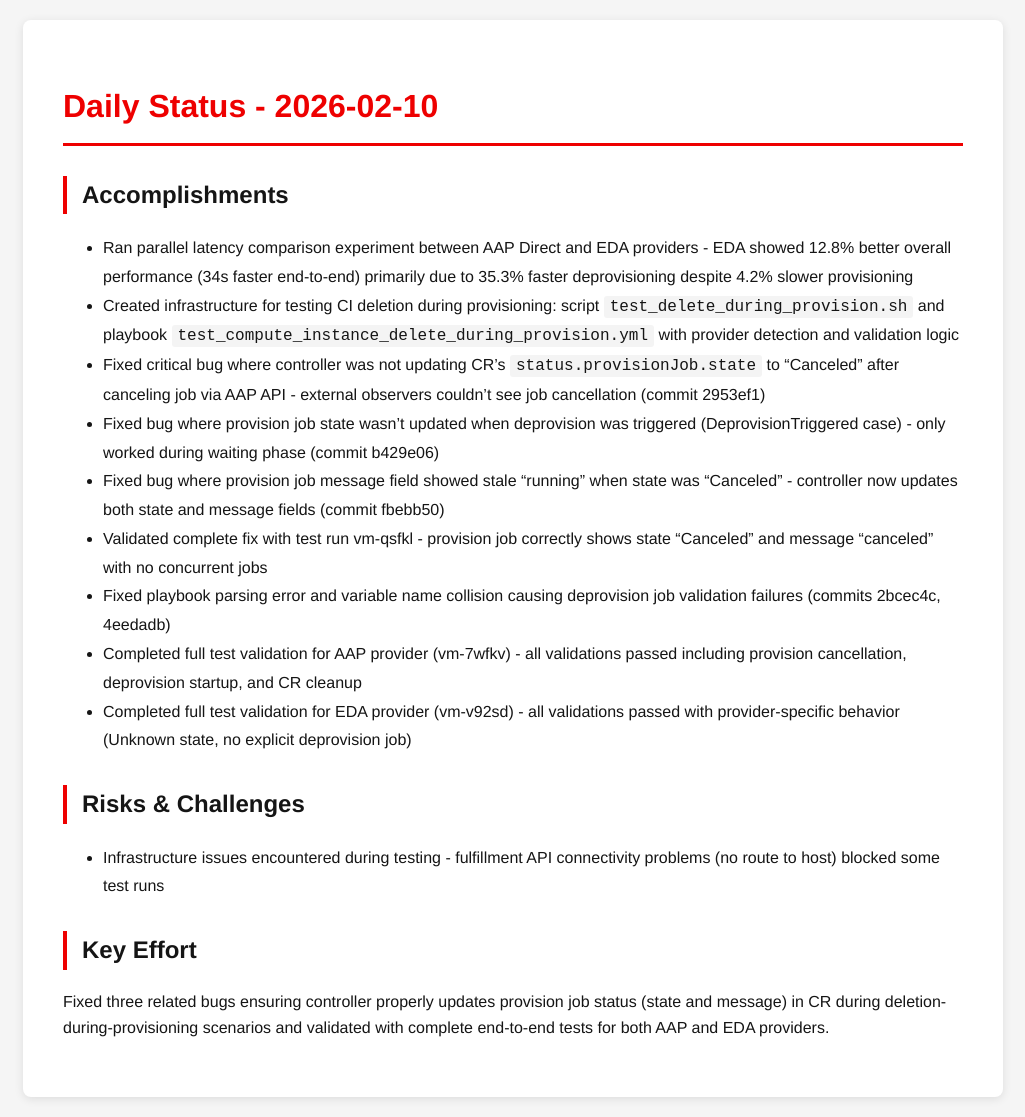
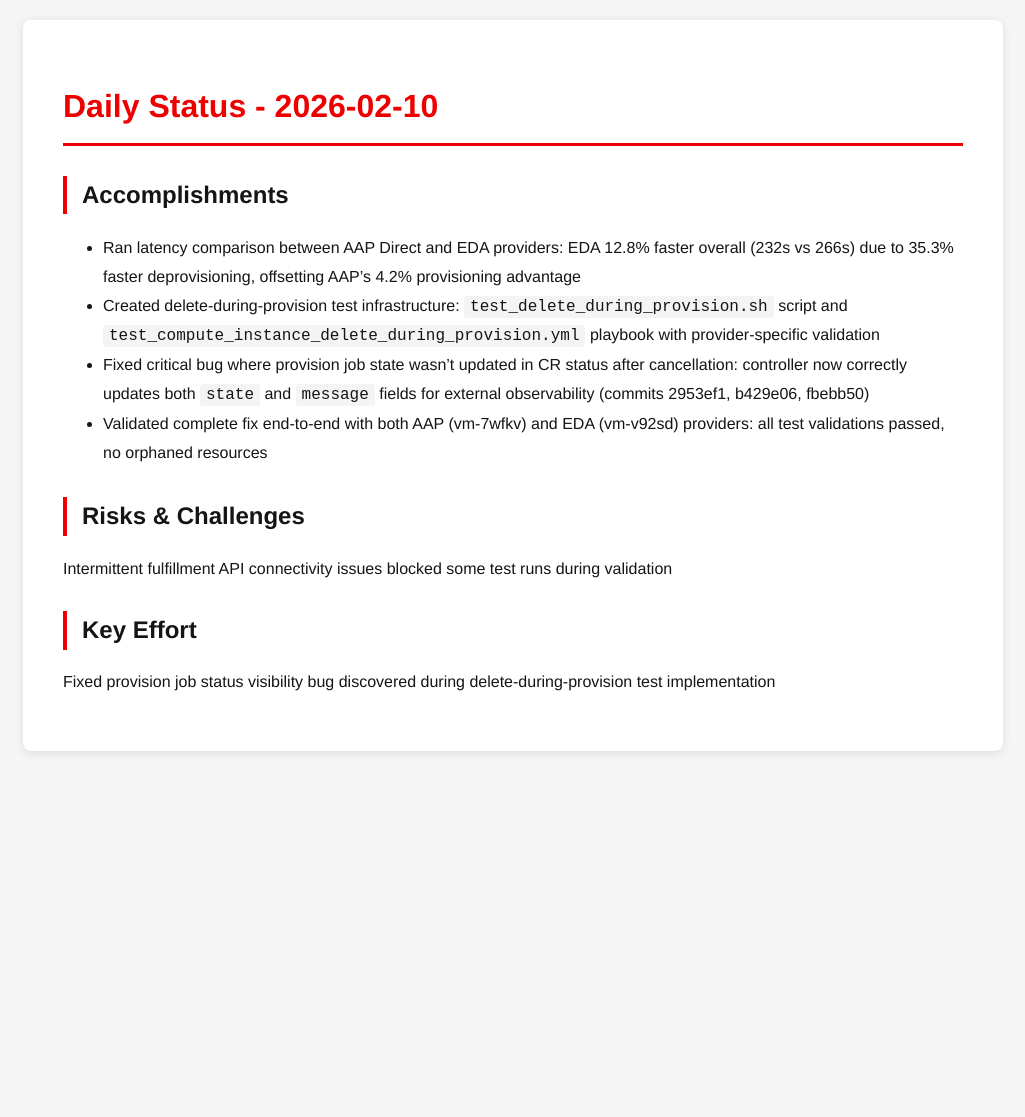
Before and after one commit to tzvatot/daily-status, a Jekyll site: the page built from 2026-02-10.md, in a window 1280 px wide. Shown: the whole page, without its empty margins (127-1152 px from the left). Built offline with Jekyll 4.4.1, drawn with Linux system fonts in a browser that asks for light colours; after the commit the page ends 900 px from its top, so only the background shows below that.

Commit message:
Daily status update - 2026-02-10

```diff
--- a/2026-02-10.md
+++ b/2026-02-10.md
@@ -7,18 +7,13 @@
 # Daily Status - 2026-02-10
 
 ## Accomplishments
-- Ran parallel latency comparison experiment between AAP Direct and EDA providers - EDA showed 12.8% better overall performance (34s faster end-to-end) primarily due to 35.3% faster deprovisioning despite 4.2% slower provisioning
-- Created infrastructure for testing CI deletion during provisioning: script `test_delete_during_provision.sh` and playbook `test_compute_instance_delete_during_provision.yml` with provider detection and validation logic
-- Fixed critical bug where controller was not updating CR's `status.provisionJob.state` to "Canceled" after canceling job via AAP API - external observers couldn't see job cancellation (commit 2953ef1)
-- Fixed bug where provision job state wasn't updated when deprovision was triggered (DeprovisionTriggered case) - only worked during waiting phase (commit b429e06)
-- Fixed bug where provision job message field showed stale "running" when state was "Canceled" - controller now updates both state and message fields (commit fbebb50)
-- Validated complete fix with test run vm-qsfkl - provision job correctly shows state "Canceled" and message "canceled" with no concurrent jobs
-- Fixed playbook parsing error and variable name collision causing deprovision job validation failures (commits 2bcec4c, 4eedadb)
-- Completed full test validation for AAP provider (vm-7wfkv) - all validations passed including provision cancellation, deprovision startup, and CR cleanup
-- Completed full test validation for EDA provider (vm-v92sd) - all validations passed with provider-specific behavior (Unknown state, no explicit deprovision job)
+- Ran latency comparison between AAP Direct and EDA providers: EDA 12.8% faster overall (232s vs 266s) due to 35.3% faster deprovisioning, offsetting AAP's 4.2% provisioning advantage
+- Created delete-during-provision test infrastructure: `test_delete_during_provision.sh` script and `test_compute_instance_delete_during_provision.yml` playbook with provider-specific validation
+- Fixed critical bug where provision job state wasn't updated in CR status after cancellation: controller now correctly updates both `state` and `message` fields for external observability (commits 2953ef1, b429e06, fbebb50)
+- Validated complete fix end-to-end with both AAP (vm-7wfkv) and EDA (vm-v92sd) providers: all test validations passed, no orphaned resources
 
 ## Risks & Challenges
-- Infrastructure issues encountered during testing - fulfillment API connectivity problems (no route to host) blocked some test runs
+Intermittent fulfillment API connectivity issues blocked some test runs during validation
 
 ## Key Effort
-Fixed three related bugs ensuring controller properly updates provision job status (state and message) in CR during deletion-during-provisioning scenarios and validated with complete end-to-end tests for both AAP and EDA providers.
+Fixed provision job status visibility bug discovered during delete-during-provision test implementation
```
